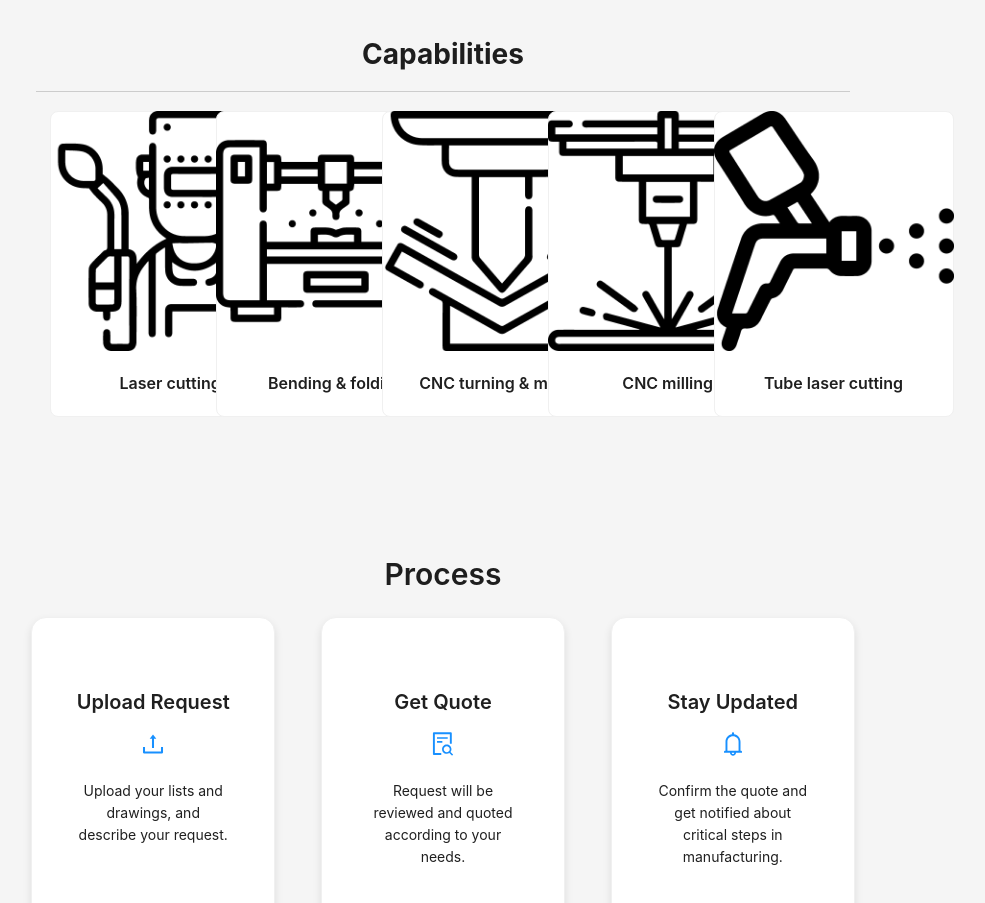
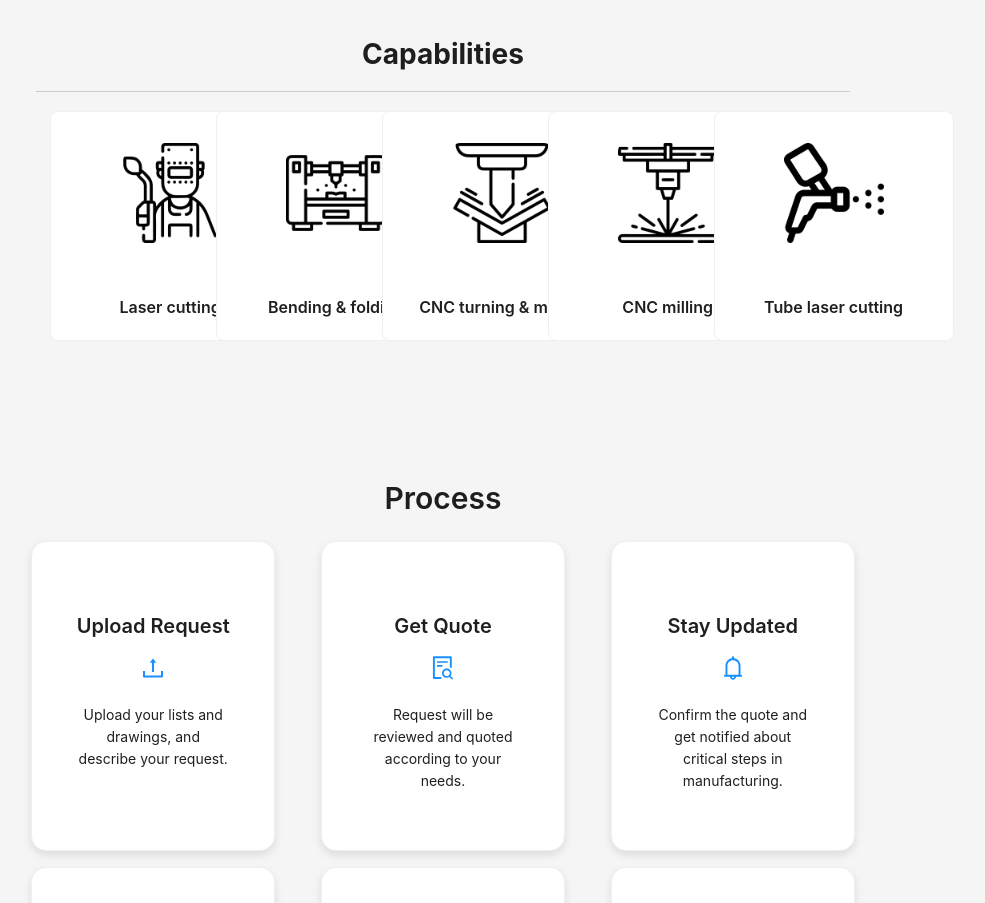
Before and after one commit to alperenerS/steelify.io, a React (Create React App) app in the folder client/: page / in a window 1280 px wide. Shown: the part 878-1781 px from the top of the page, without its empty margins (197-1182 px from the left). Built offline with nearby package versions, Linux system fonts and the light colour scheme.

Commit message:
Design: Capabilities

```diff
--- a/client/src/Pages/LandingPage/capabilities.js
+++ b/client/src/Pages/LandingPage/capabilities.js
@@ -24,11 +24,28 @@ function Capabilities() {
           <Col key={index} xs={24} sm={12} md={8} lg={6} xl={4}>
             <Card
               hoverable
-              cover={<img alt={card.title} src={card.image} />}
-              style={{ width: 240 }}
+              cover={
+                <img
+                  alt={card.title}
+                  src={card.image}
+                  style={{
+                    width: "100px",
+                    height: "auto",
+                    display: "block",
+                    marginLeft: "auto",
+                    marginRight: "auto",
+                    marginTop: "2rem",
+                    marginBottom: "2rem",
+                  }}
+                />
+              }
+              style={{ width: "240px" }}
               className="capabilities-card-style"
             >
-              <Card.Meta title={card.title} />
+              <Card.Meta
+                title={card.title}
+                style={{ textAlign: "center" }} // Inline stilleri kaldırıldı, CSS dosyasında ayarlandı
+              />
             </Card>
           </Col>
         ))}
```
